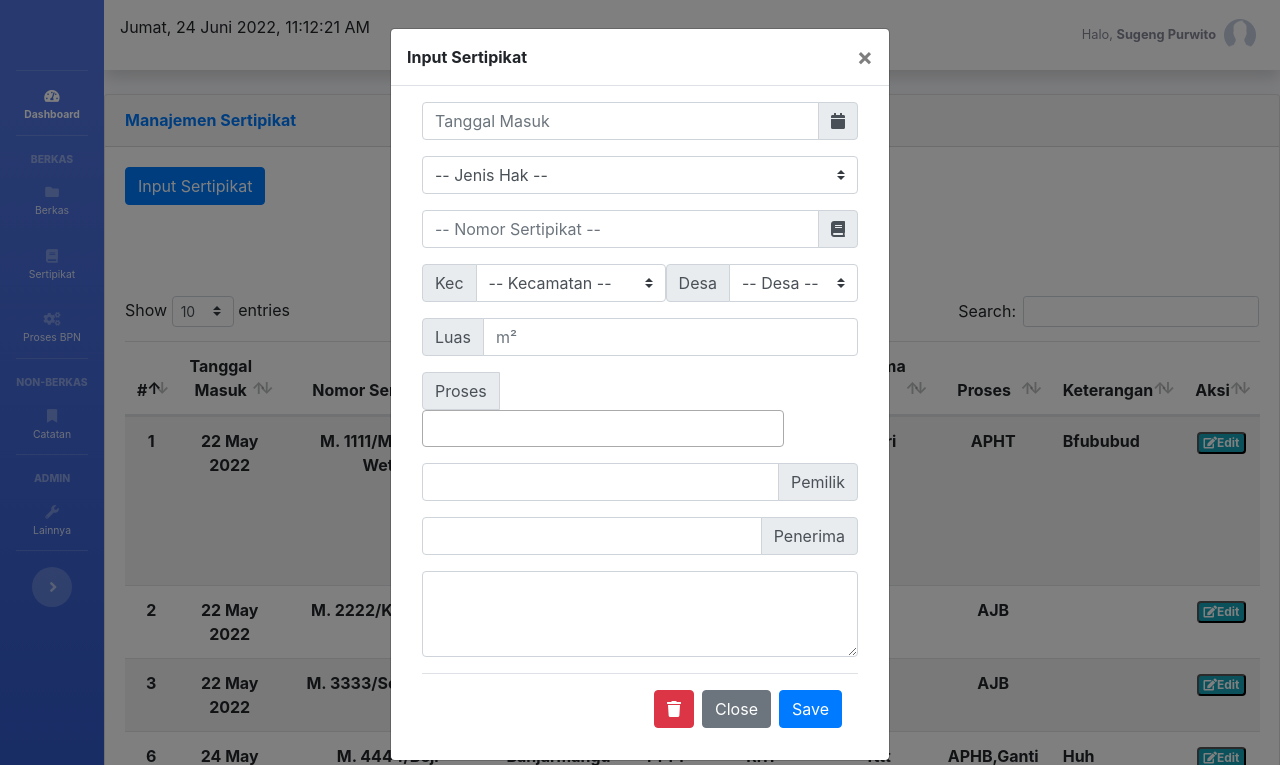
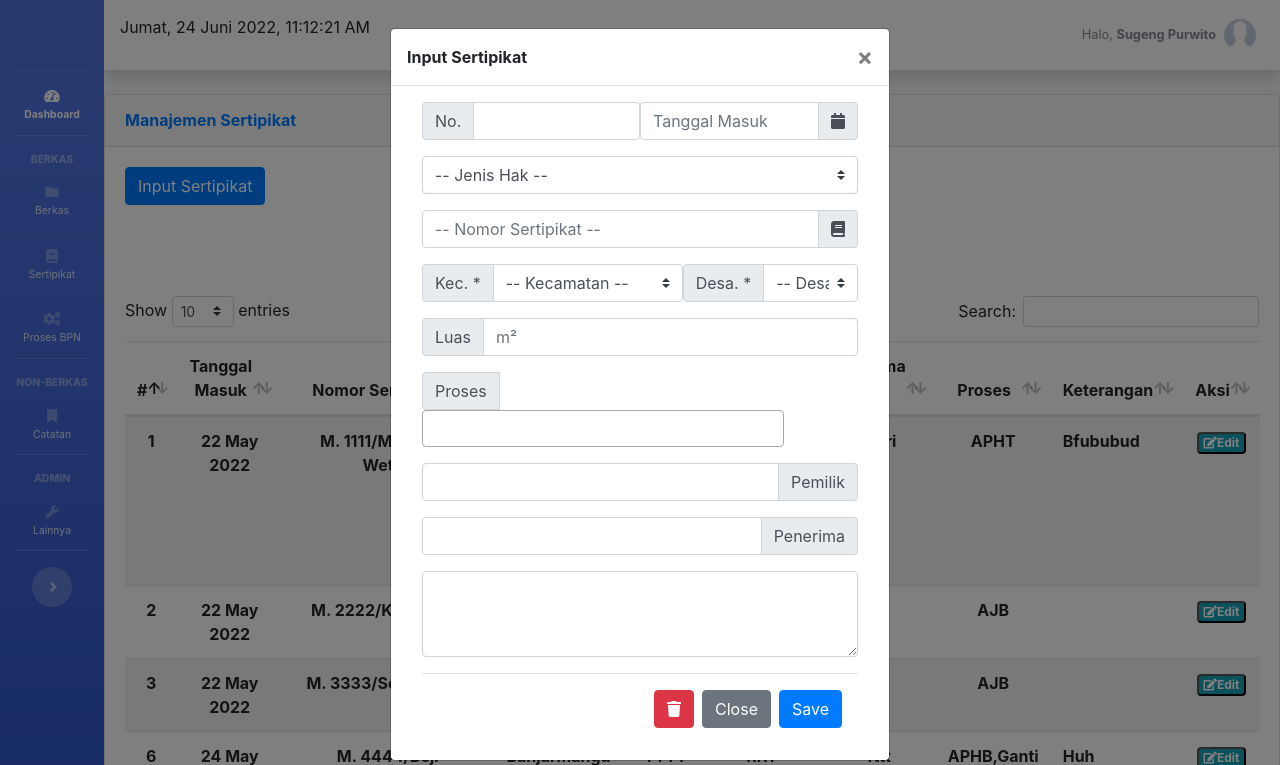
Before and after one commit to faizalindra/ppatku, a CodeIgniter app: page /ppatku/sertipikat in a window 1280 px wide, after a click on "Input Sertipikat". Shown: the top 765 px of the page. Run offline with CodeIgniter, Linux system fonts and the light colour scheme; a user stored in the database is signed in; data comes from the database, SQL or seed files in the repository; some libraries are stand-ins or nearby versions.

Commit message:
Commit #00054

```diff
--- a/application/config/database.php
+++ b/application/config/database.php
@@ -77,7 +77,7 @@ $db['default'] = array(
 	'dsn'	=> '',
 	'hostname' => 'localhost',
 	'username' => 'root',
-	'password' => '',
+	'password' => 'faizalindra',
 	'database' => 'ppatku',
 	'dbdriver' => 'mysqli',
 	'dbprefix' => '',
--- a/application/controllers/Berkas.php
+++ b/application/controllers/Berkas.php
@@ -13,6 +13,8 @@ class Berkas extends CI_Controller
 
     public function index()
     {
+
+        $data['max_berkas'] = $this->ModelBerkas->get_last_id();
         $data['b'] = $this->ModelBerkas->record_b();
         $data['sertipikat'] = $this->ModelSertipikat->get_sert_for_select();
         $data['kecamatan'] = $this->ModelWilayah->get_kecamatan()->result();
--- a/application/controllers/Sertipikat.php
+++ b/application/controllers/Sertipikat.php
@@ -46,6 +46,9 @@ class Sertipikat extends CI_Controller
             'proses' => implode(",", $this->input->post('jenis_berkas[]_i', true)),
             'ket' => $this->input->post('keterangan_i', true),
         ];
+        if (!empty($this->input->post('id_i', true))) {
+            $data['no_reg'] = $this->input->post('id_i', true);
+        }
         if (!empty($this->input->post('penerima_hak_i', true))) {
             $data['pembeli_hak'] = $this->input->post('penerima_hak_i', true);
         }
--- a/application/models/ModelSertipikat.php
+++ b/application/models/ModelSertipikat.php
@@ -96,14 +96,18 @@ class ModelSertipikat extends CI_Model
     //untuk selector sertipikat di input berkas
     public function get_sert_for_select()
     {
-        $data = $this->db->select('no_reg, dsa, proses, jenis_hak, no_sertipikat, pemilik_hak, desa.nama as desa')
+        $data = $this->db->select('no_reg, dsa, proses, jenis_hak, no_sertipikat, pemilik_hak, desa.nama as desa, berkas_selesai')
             ->from('tb_sertipikat')
             ->join('desa', 'tb_sertipikat.dsa = desa.id')
+            ->join('tb_berkas', 'tb_berkas.reg_sertipikat = tb_sertipikat.no_reg', 'left')
+            ->where('berkas_selesai', null)
+            ->or_where('berkas_selesai', '1')
             ->get()
             ->result();
         foreach ($data as $item) {
             $hasil[] = '<option value="' . $item->no_reg . '">' . $item->no_reg . '. ' . $item->jenis_hak  . ". " . $item->no_sertipikat . "/" . $item->desa . ' A.n.  ' . $item->pemilik_hak . ' | ' . $item->proses . '</option>';
         }
+        $hasil = array_unique($hasil);
         return $hasil;
     }
 
--- a/application/views/sidebar/berkas/tabelBerkas.php
+++ b/application/views/sidebar/berkas/tabelBerkas.php
@@ -138,7 +138,7 @@
                                                                         <div class="input-group-text">No.
                                                                         </div>
                                                                     </div>
-                                                                    <input type="text" class="form-control" name="no_berkas" id="no_berkas" aria-describedby="helpId" autocapitalize="on" pattern="[0-9]{1,5}" maxlength="5" title="Nomor berkas harus menggunakan Angka">
+                                                                    <input type="number" class="form-control" name="no_berkas" id="no_berkas" aria-describedby="helpId" max="<?= $max_berkas ?>">
                                                                 </div>
                                                             </div>
                                                         </div>
--- a/application/views/sidebar/sertipikat/tabelSertipikat.php
+++ b/application/views/sidebar/sertipikat/tabelSertipikat.php
@@ -73,17 +73,31 @@
             </div>
             <div class="modal-body">
                 <div class="container-fluid">
-                    <form id="formAwesome" method="post" action="<?= base_url() ?>sertipikat/inputSertipikat" autocomplete="off">
+                    <form id="formAwesome" method="post" action="<?= base_url('sertipikat/inputSertipikat') ?>" autocomplete="off">
                         <div class="row">
                             <div class="col-md-12">
                                 <div class="container-fluid">
                                     <input type="text" class="form-control" name="id_e" id="id_e" hidden readonly>
+                                    <div class="row">
+                                        <div class="col-md-6">
+                                            <div class="form-group row">
+                                                <div class="input-group">
+                                                    <div class="input-group-prepend">
+                                                        <div class="input-group-text">No. </div>
+                                                    </div>
+                                                    <input type="number" name="id_i" class="form-control" id="id_i" autocomplete="off" max="2222">
+                                                </div>
+                                            </div>
+                                        </div>
+                                        <div class="col-md-6">
                                             <div class="form-group row">
                                                 <div class="input-group">
                                                     <input type="text" name="tgl_masuk_i" class="form-control datepicker" id="tgl_masuk_i" placeholder="Tanggal Masuk" autocomplete="off">
                                                     <div class="input-group-append">
                                                         <div class="input-group-text">
                                                             <i class="fa fa-calendar"></i>
+                                                        </div>
+                                                    </div>
                                                 </div>
                                             </div>
                                         </div>
@@ -112,7 +126,7 @@
                                             <div class="form-group row">
                                                 <div class="input-group">
                                                     <div class="input-group-prepend">
-                                                        <div class="input-group-text">Kec</div>
+                                                        <div class="input-group-text">Kec. *</div>
                                                     </div>
                                                     <select name="kecamatan_i" id="kecamatan_i" class="custom-select">
                                                         <option disabled selected value> -- Kecamatan -- </option>
@@ -127,7 +141,7 @@
                                             <div class="form-group row">
                                                 <div class="input-group">
                                                     <div class="input-group-prepend">
-                                                        <div class="input-group-text">Desa</div>
+                                                        <div class="input-group-text">Desa. *</div>
                                                     </div>
                                                     <select id="desa_i" name="desa_i" class="custom-select">
                                                         <option disabled selected value> -- Desa -- </option>
@@ -161,6 +175,7 @@
                                                 <option value="Pemecahan">Pemecahan</option>
                                                 <option value="Pengeringan">Pengeringan</option>
                                                 <option value="Peningkatan Hak">Peningkatan Hak</option>
+                                                <option value="Roya">Roya</option>
                                                 <option value="SKMHT">SKMHT</option>
                                                 <option value="Waris">Waris</option>
                                             </select>
```
Also changed, not shown: application/models/ModelBerkas.php (+24 -13 lines), application/views/sidebar/berkas/tabelBerkas_staff.php (+15 -0 lines), 1 other file. Lines whose indentation alone changed are shown as unchanged.
